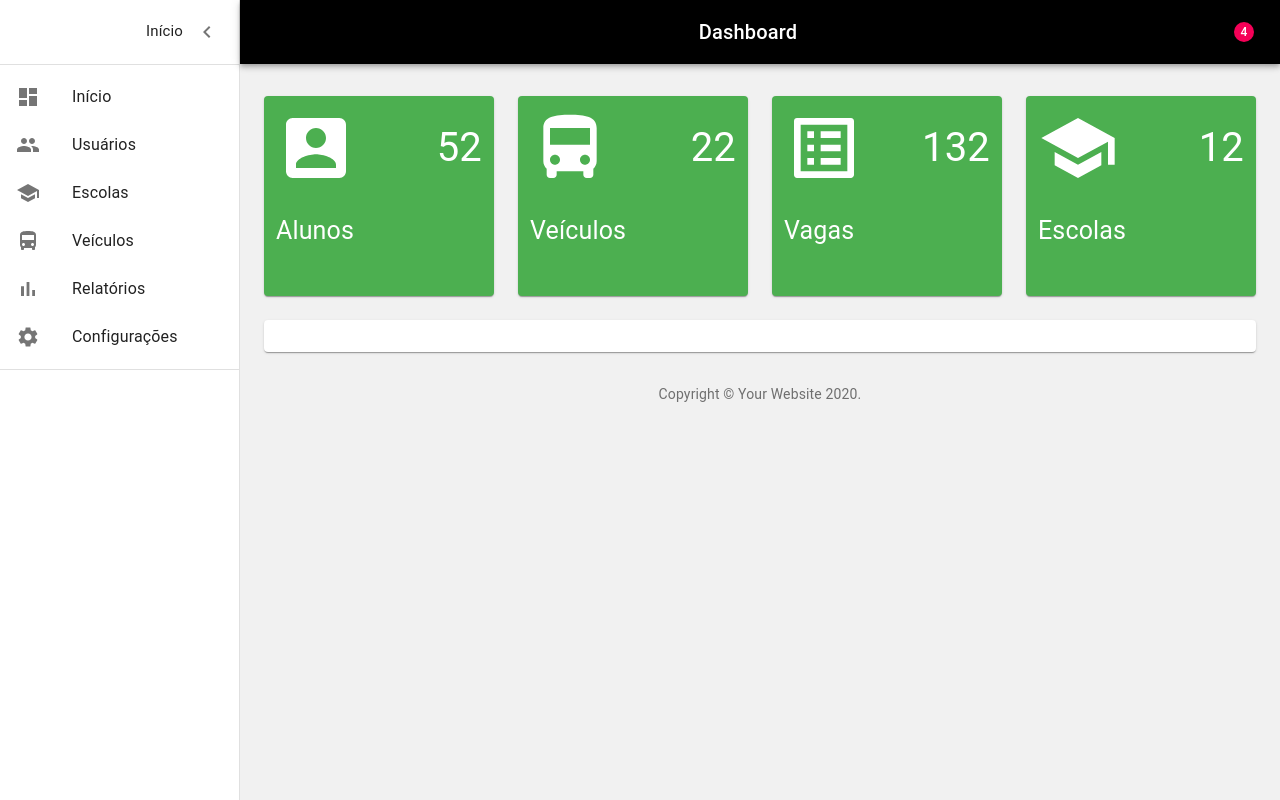
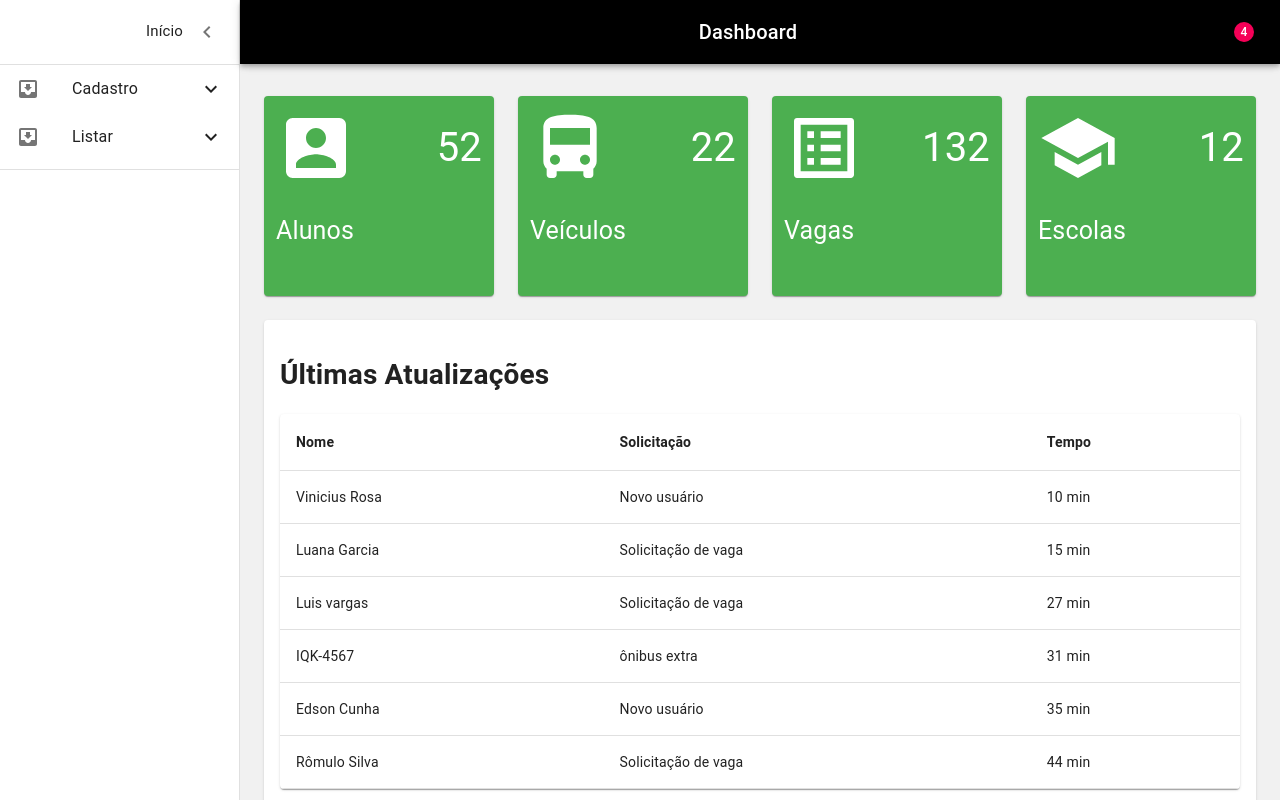
Before and after one commit to viniciusRosa/TCC_frontend, a React (Create React App) app: page /dashboard in a window 1280 px wide. Built offline with nearby package versions, Linux system fonts and the light colour scheme.

Commit message:
create menu

```diff
--- /dev/null
+++ b/src/components/form.js
@@ -0,0 +1,96 @@
+import React from 'react';
+import Grid from '@material-ui/core/Grid';
+import Typography from '@material-ui/core/Typography';
+import TextField from '@material-ui/core/TextField';
+import FormControlLabel from '@material-ui/core/FormControlLabel';
+import Checkbox from '@material-ui/core/Checkbox';
+
+export default function AddressForm() {
+  return (
+    <React.Fragment>
+      <Typography variant="h6" gutterBottom>
+        Shipping address
+      </Typography>
+      <Grid container spacing={3}>
+        <Grid item xs={12} sm={6}>
+          <TextField
+            required
+            id="firstName"
+            name="firstName"
+            label="First name"
+            fullWidth
+            autoComplete="fname"
+          />
+        </Grid>
+        <Grid item xs={12} sm={6}>
+          <TextField
+            required
+            id="lastName"
+            name="lastName"
+            label="Last name"
+            fullWidth
+            autoComplete="lname"
+          />
+        </Grid>
+        <Grid item xs={12}>
+          <TextField
+            required
+            id="address1"
+            name="address1"
+            label="Address line 1"
+            fullWidth
+            autoComplete="billing address-line1"
+          />
+        </Grid>
+        <Grid item xs={12}>
+          <TextField
+            id="address2"
+            name="address2"
+            label="Address line 2"
+            fullWidth
+            autoComplete="billing address-line2"
+          />
+        </Grid>
+        <Grid item xs={12} sm={6}>
+          <TextField
+            required
+            id="city"
+            name="city"
+            label="City"
+            fullWidth
+            autoComplete="billing address-level2"
+          />
+        </Grid>
+        <Grid item xs={12} sm={6}>
+          <TextField id="state" name="state" label="State/Province/Region" fullWidth />
+        </Grid>
+        <Grid item xs={12} sm={6}>
+          <TextField
+            required
+            id="zip"
+            name="zip"
+            label="Zip / Postal code"
+            fullWidth
+            autoComplete="billing postal-code"
+          />
+        </Grid>
+        <Grid item xs={12} sm={6}>
+          <TextField
+            required
+            id="country"
+            name="country"
+            label="Country"
+            fullWidth
+            autoComplete="billing country"
+          />
+        </Grid>
+        <Grid item xs={12}>
+          <FormControlLabel
+            control={<Checkbox color="secondary" name="saveAddress" value="yes" />}
+            label="Use this address for payment details"
+          />
+        </Grid>
+      </Grid>
+    </React.Fragment>
+  );
+}
--- /dev/null
+++ b/src/components/lastUpdates.js
@@ -0,0 +1,63 @@
+import React from 'react';
+import { makeStyles } from '@material-ui/core/styles';
+import Table from '@material-ui/core/Table';
+import TableBody from '@material-ui/core/TableBody';
+import TableCell from '@material-ui/core/TableCell';
+import TableContainer from '@material-ui/core/TableContainer';
+import TableHead from '@material-ui/core/TableHead';
+import TableRow from '@material-ui/core/TableRow';
+import Paper from '@material-ui/core/Paper';
+
+const useStyles = makeStyles({
+  table: {
+    minWidth: 650,
+  },
+  bold: {
+    fontWeight: 'bold'
+  }
+});
+
+function createData(name, action, time) {
+  return { name, action, time };
+}
+
+const rows = [
+  createData('Vinicius Rosa', 'Novo usuário', '10 min'),
+  createData('Luana Garcia', 'Solicitação de vaga', '15 min'),
+  createData('Luis vargas', 'Solicitação de vaga', '27 min'),
+  createData('IQK-4567', 'ônibus extra', '31 min'),
+  createData('Edson Cunha', 'Novo usuário', '35 min'),
+  createData('Rômulo Silva', 'Solicitação de vaga', '44 min'),
+];
+
+export default function SimpleTable() {
+  const classes = useStyles();
+
+  return (
+    <>
+    <h1 align="left" >Últimas Atualizações</h1>
+      <TableContainer component={Paper}>
+        <Table className={classes.table} aria-label="simple table">
+          <TableHead>
+            <TableRow >
+              <TableCell className={classes.bold}>Nome</TableCell>
+              <TableCell align="left" className={classes.bold}>Solicitação</TableCell>
+              <TableCell align="left" className={classes.bold}>Tempo</TableCell>
+            </TableRow>
+          </TableHead>
+          <TableBody>
+            {rows.map(row => (
+              <TableRow key={row.name}>
+                <TableCell component="th" scope="row">
+                  {row.name}
+                </TableCell>
+                <TableCell align="left">{row.action}</TableCell>
+                <TableCell align="left">{row.time}</TableCell>
+              </TableRow>
+            ))}
+          </TableBody>
+        </Table>
+      </TableContainer>
+    </>
+  );
+}
--- a/src/components/listItems.js
+++ b/src/components/listItems.js
@@ -12,67 +12,165 @@ import DirectionsBusIcon from '@material-ui/icons/DirectionsBus';
 import SettingsIcon from '@material-ui/icons/Settings';
 
 
-export const mainListItems = (
-  <div>
-    <ListItem button>
+import { makeStyles } from '@material-ui/core/styles';
+import List from '@material-ui/core/List';
+import Collapse from '@material-ui/core/Collapse';
+import InboxIcon from '@material-ui/icons/MoveToInbox';
+import DraftsIcon from '@material-ui/icons/Drafts';
+import SendIcon from '@material-ui/icons/Send';
+import ExpandLess from '@material-ui/icons/ExpandLess';
+import ExpandMore from '@material-ui/icons/ExpandMore';
+import StarBorder from '@material-ui/icons/StarBorder';
+
+const useStyles = makeStyles(theme => ({
+  root: {
+    width: '100%',
+    maxWidth: 360,
+    backgroundColor: theme.palette.background.paper,
+  },
+  nested: {
+    paddingLeft: theme.spacing(4),
+  },
+}));
+
+export default function NestedList() {
+  const classes = useStyles();
+  const [openRegister, setOpenRegister] = React.useState(false);
+  const [openList, setOpenList] = React.useState(false);
+
+  const handleClickRegister = () => {
+    setOpenRegister(!openRegister);
+  };
+
+  const handleClickList = () => {
+    setOpenList(!openList);
+  };
+
+  return (
+    <List
+      component="nav"
+      aria-labelledby="nested-list-subheader"
+      subheader={
+        <ListSubheader component="div" id="nested-list-subheader">
+          {/* Nested List Items */}
+        </ListSubheader>
+      }
+      className={classes.root}
+    >
+      {/* <ListItem button>
         <ListItemIcon>
-        <DashboardIcon />
+          <SendIcon />
         </ListItemIcon>
-      <ListItemText primary="Início" />
+        <ListItemText primary="Cadastro" />
       </ListItem>
       <ListItem button>
         <ListItemIcon>
-        <PeopleIcon />
+          <DraftsIcon />
         </ListItemIcon>
-      <ListItemText primary="Usuários" />
+        <ListItemText primary="Drafts" />
+      </ListItem> */}
+      <ListItem button onClick={handleClickRegister}>
+        <ListItemIcon>
+          <InboxIcon />
+        </ListItemIcon>
+        <ListItemText primary="Cadastro" />
+        {openRegister ? <ExpandLess /> : <ExpandMore />}
       </ListItem>
-    <ListItem button>
+      <Collapse in={openRegister} timeout="auto" unmountOnExit>
+        <List component="div" disablePadding>
+          <ListItem button className={classes.nested}>
             <ListItemIcon>
-        <SchoolIcon />
+              <StarBorder />
             </ListItemIcon>
-      <ListItemText primary="Escolas" />
+            <ListItemText primary="Starred" />
           </ListItem>
-    <ListItem button>
+        </List>
+      </Collapse>
+
+      <ListItem button onClick={handleClickList}>
         <ListItemIcon>
-        <DirectionsBusIcon />
+          <InboxIcon />
         </ListItemIcon>
-      <ListItemText primary="Veículos" />
+        <ListItemText primary="Listar" />
+        {openList ? <ExpandLess /> : <ExpandMore />}
       </ListItem>
-    <ListItem button>
+      <Collapse in={openList} timeout="auto" unmountOnExit>
+        <List component="div" disablePadding>
+          <ListItem button className={classes.nested}>
             <ListItemIcon>
-        <BarChartIcon />
+              <StarBorder />
             </ListItemIcon>
-      <ListItemText primary="Relatórios" />
+            <ListItemText primary="Starred" />
           </ListItem>
-    <ListItem button>
-      <ListItemIcon>
-        <SettingsIcon />
-      </ListItemIcon>
-      <ListItemText primary="Configurações" />
-    </ListItem>
-  </div>
+        </List>
+      </Collapse>
+    </List>
   );
+}
 
-export const secondaryListItems = (
-  <div>
-    <ListSubheader inset>Saved reports</ListSubheader>
-    <ListItem button>
-      <ListItemIcon>
-        <AssignmentIcon />
-      </ListItemIcon>
-      <ListItemText primary="Current month" />
-    </ListItem>
-    <ListItem button>
-      <ListItemIcon>
-        <AssignmentIcon />
-      </ListItemIcon>
-      <ListItemText primary="Last quarter" />
-    </ListItem>
-    <ListItem button>
-      <ListItemIcon>
-        <AssignmentIcon />
-      </ListItemIcon>
-      <ListItemText primary="Year-end sale" />
-    </ListItem>
-  </div>
-);
+
+
+// export const mainListItems = (
+//   <div>
+//     <ListItem button>
+//       <ListItemIcon>
+//         <DashboardIcon />
+//       </ListItemIcon>
+//       <ListItemText primary="Início" />
+//     </ListItem>
+//     <ListItem button>
+//       <ListItemIcon>
+//         <PeopleIcon />
+//       </ListItemIcon>
+//       <ListItemText primary="Usuários" />
+//     </ListItem>
+//     <ListItem button>
+//       <ListItemIcon>
+//         <SchoolIcon />
+//       </ListItemIcon>
+//       <ListItemText primary="Escolas" />
+//     </ListItem>
+//     <ListItem button>
+//       <ListItemIcon>
+//         <DirectionsBusIcon />
+//       </ListItemIcon>
+//       <ListItemText primary="Veículos" />
+//     </ListItem>
+//     <ListItem button>
+//       <ListItemIcon>
+//         <BarChartIcon />
+//       </ListItemIcon>
+//       <ListItemText primary="Relatórios" />
+//     </ListItem>
+//     <ListItem button>
+//       <ListItemIcon>
+//         <SettingsIcon />
+//       </ListItemIcon>
+//       <ListItemText primary="Configurações" />
+//     </ListItem>
+//   </div>
+// );
+
+// export const secondaryListItems = (
+//   <div>
+//     <ListSubheader inset>Saved reports</ListSubheader>
+//     <ListItem button>
+//       <ListItemIcon>
+//         <AssignmentIcon />
+//       </ListItemIcon>
+//       <ListItemText primary="Current month" />
+//     </ListItem>
+//     <ListItem button>
+//       <ListItemIcon>
+//         <AssignmentIcon />
+//       </ListItemIcon>
+//       <ListItemText primary="Last quarter" />
+//     </ListItem>
+//     <ListItem button>
+//       <ListItemIcon>
+//         <AssignmentIcon />
+//       </ListItemIcon>
+//       <ListItemText primary="Year-end sale" />
+//     </ListItem>
+//   </div>
+// );
--- a/src/pages/dashboard/index.js
+++ b/src/pages/dashboard/index.js
@@ -22,7 +22,11 @@ import AccountBoxIcon from '@material-ui/icons/AccountBox';
 import DirectionsBusIcon from '@material-ui/icons/DirectionsBus';
 import SchoolIcon from '@material-ui/icons/School';
 import ListAltIcon from '@material-ui/icons/ListAlt';
-import { mainListItems, secondaryListItems } from '../../components/listItems';
+// import { mainListItems, secondaryListItems, NestedList } from '../../components/listItems';
+import NestedList from '../../components/listItems'
+import Form from '../../components/form'
+import LastUpdates from '../../components/lastUpdates'
+
 // import Chart from './Chart';
 // import Deposits from './Deposits';
 // import Orders from './Orders';
@@ -122,7 +126,7 @@ const useStyles = makeStyles(theme => ({
   },
   fixedHeight: {
     height: 200,
-		maxWidth: 300,
+    // maxWidth: 300,
     backgroundColor: '#4caf50'
   },
   accountColor: {
@@ -192,9 +196,8 @@ export default function Dashboard() {
           </IconButton>
         </div>
         <Divider />
-				<List>{mainListItems}</List>
+        <NestedList />
         <Divider />
-				{/* <List>{secondaryListItems}</List> */}
       </Drawer>
       <main className={classes.content}>
         <div className={classes.appBarSpacer} />
@@ -257,8 +260,12 @@ export default function Dashboard() {
             <Grid item xs={12}>
               <Paper className={classes.paper}>
                 {/* <Orders /> */}
+                <LastUpdates />
               </Paper>
             </Grid>
+          </Grid>
+          <Grid item xs={12} md={3} lg={3}>
+
           </Grid>
           <Box pt={4}>
             <Copyright />
```
Lines whose indentation alone changed are shown as unchanged.
